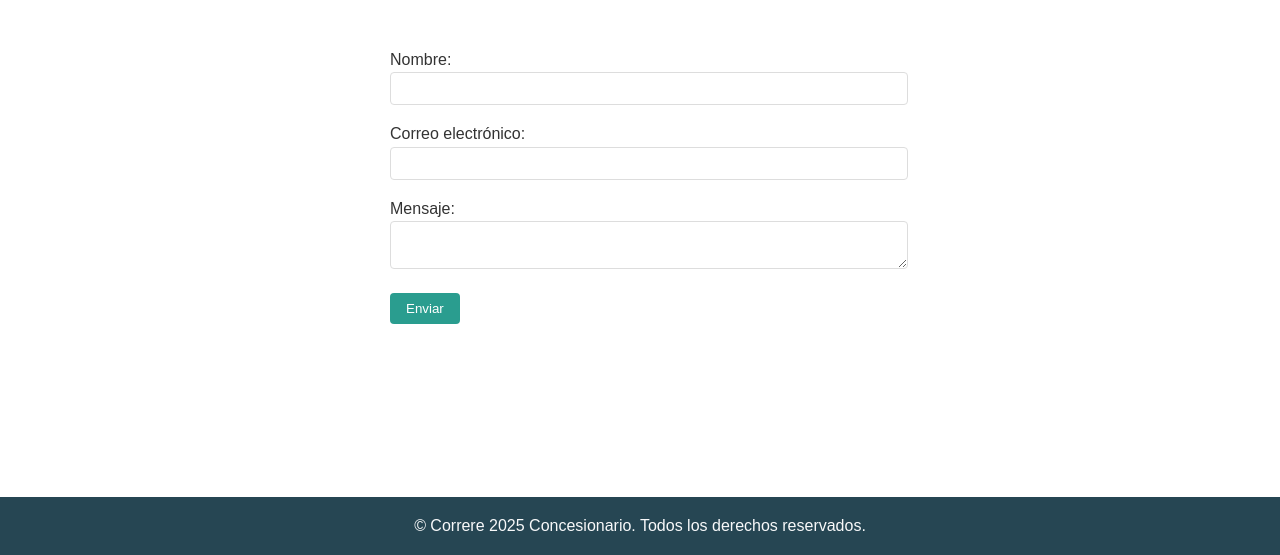
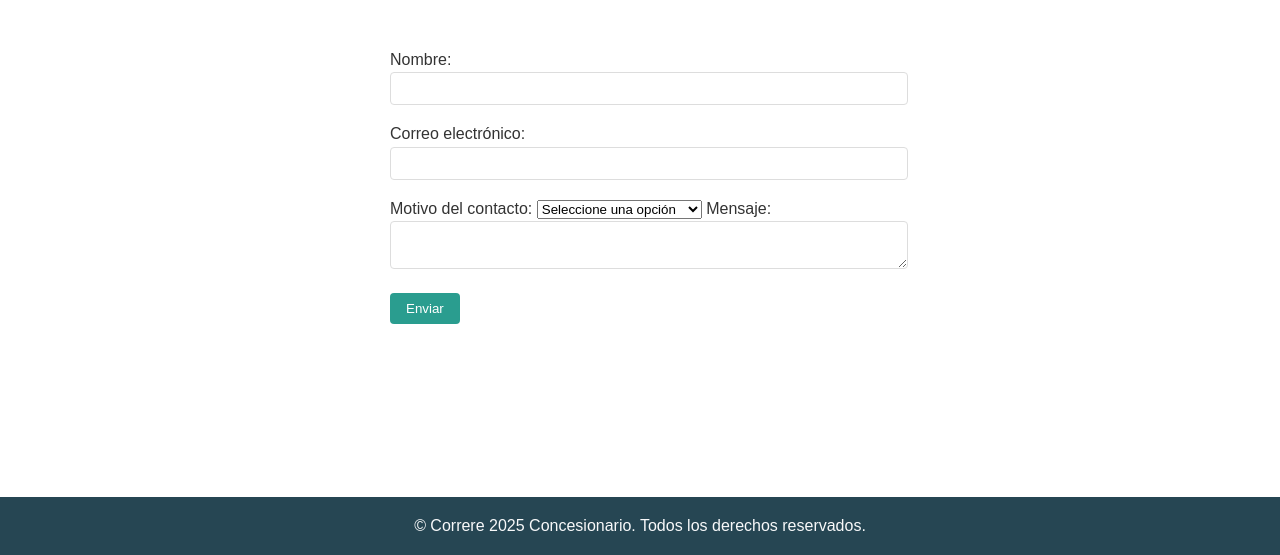
Before and after one commit to ernestojrm08/Consecionario-Web, a plain HTML site: page contacto.html in a window 1280 px wide. Shown: the part 245-800 px from the top of the page. Drawn offline with Linux system fonts and the light colour scheme; a script that the page names is missing.

Commit message:
Modificación del formulario (se añadio motivo del mensaje)

```diff
--- a/contacto.html
+++ b/contacto.html
@@ -35,6 +35,16 @@
             <label for="email">Correo electrónico:</label>
             <input type="email" id="email" name="email" required>
 
+    <!--Hecho por: {Ernesto Rengifo}-->
+            <label for="motivo">Motivo del contacto:</label>
+    <select id="motivo" name="motivo" required>
+        <option value="">Seleccione una opción</option>
+        <option value="consulta">Consulta sobre vehículo</option>
+        <option value="cita">Solicitar cita</option>
+        <option value="soporte">Soporte técnico</option>
+        <option value="otro">Otro</option>
+    </select>
+
             <label for="mensaje">Mensaje:</label>
             <textarea id="mensaje" name="mensaje" required></textarea>
 
```
